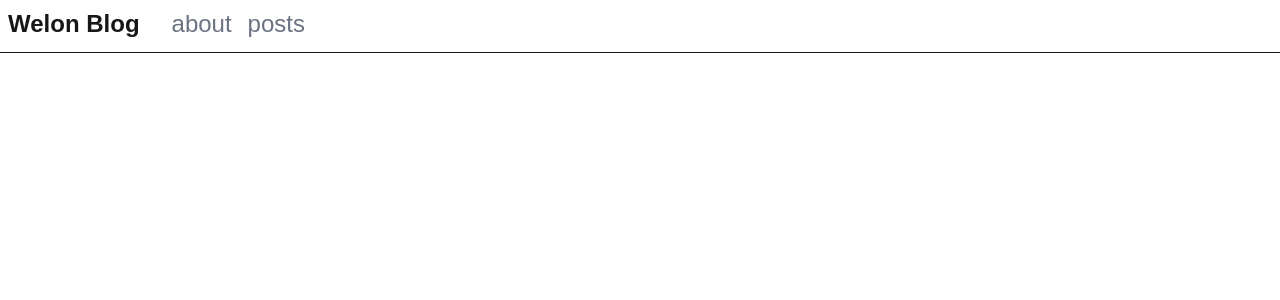
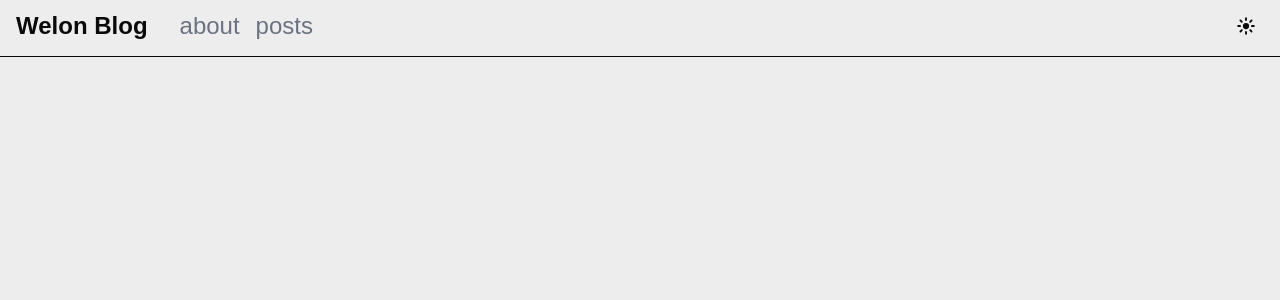
Before and after one commit to welon0919/personal-blog, a Next.js app: page / in a window 1280 px wide. Shown: the top 300 px of the page. Built offline with nearby package versions, Linux system fonts and the light colour scheme.

Commit message:
Implemented a dark light theme changer

```diff
--- a/src/app/globals.css
+++ b/src/app/globals.css
@@ -1,8 +1,5 @@
 @import "tailwindcss";
-:root {
-  --background: #ffffff;
-  --foreground: #171717;
-}
+
 
 @theme inline {
   --color-background: var(--background);
@@ -10,12 +7,19 @@
   --font-sans: var(--font-geist-sans);
   --font-mono: var(--font-geist-mono);
 }
+:root {
+  --background: #ffffff;
+  --foreground: #171717;
+}
 
-@media (prefers-color-scheme: dark) {
-  :root {
-    --background: #0a0a0a;
-    --foreground: #ededed;
-  }
+html.dark {
+  --background: #0a0a0a;
+  --foreground: #ededed;
+}
+
+html.light {
+  --background: #ededed;
+  --foreground: #0a0a0a;
 }
 
 body {
--- a/src/app/layout.tsx
+++ b/src/app/layout.tsx
@@ -1,7 +1,8 @@
 import type { Metadata } from "next";
 import { Geist, Geist_Mono } from "next/font/google";
 import "./globals.css";
-import Navbar from "@/ui/Navbar"
+import Provider from "@/providers/ThemeProvider";
+import Navbar from "@/ui/Navbar";
 const geistSans = Geist({
   variable: "--font-geist-sans",
   subsets: ["latin"],
@@ -23,12 +24,14 @@ export default function RootLayout({
   children: React.ReactNode;
 }>) {
   return (
-    <html lang="en">
+    <html lang="en" suppressHydrationWarning>
       <body
         className={`${geistSans.variable} ${geistMono.variable} antialiased`}
       >
-       <Navbar/>
-        {children}
+        <Provider>
+          <Navbar />
+          {children}
+        </Provider>
       </body>
     </html>
   );
--- a/src/app/page.tsx
+++ b/src/app/page.tsx
@@ -1,7 +1,3 @@
-
 export default function Home() {
-  return (
-    <>
-    </>
-  );
+  return <></>;
 }
--- /dev/null
+++ b/src/providers/ThemeProvider.tsx
@@ -0,0 +1,21 @@
+"use client";
+
+import { ThemeProvider } from "next-themes";
+import { ReactNode } from "react";
+
+interface ProviderProps {
+  children: ReactNode;
+}
+
+export default function Provider({ children }: ProviderProps) {
+  return (
+    <ThemeProvider
+      attribute="class"
+      defaultTheme="system"
+      enableSystem
+      enableColorScheme
+    >
+      {children}
+    </ThemeProvider>
+  );
+}
--- a/src/ui/Navbar.tsx
+++ b/src/ui/Navbar.tsx
@@ -1,34 +1,34 @@
 import Link from "next/link";
 import { ReactNode } from "react";
+import DarkModeSelector from "./components/DarkModeSelector";
 export default function Navbar() {
   return (
     <>
-            <nav className="p-2 text-2xl">
+      <nav className="p-2 px-4 text-2xl flex justify-between">
         <div className="left-side flex space-x-4 items-center">
           <Link href="/" className="font-bold mr-8">
             Welon Blog
           </Link>
 
-                    <NavbarItem href="about">
-                        about
-                        </NavbarItem>
+          <NavbarItem href="about">about</NavbarItem>
 
-                    <Link
-                        href="/posts"
-                        className="text-gray-500 hover:text-gray-950"
-                    >
-                        posts
-                    </Link>
+          <NavbarItem href="posts">posts</NavbarItem>
+        </div>
+        <div className="right-side flex space-x-4 items-center">
+          <DarkModeSelector />
         </div>
       </nav>
       <hr className="mt-1 border-b-gray-400-300" />
     </>
   );
 }
-function NavbarItem({ children , href}:{ children:ReactNode, href:string}) {
-    return(
-        <Link href={href} className="text-gray-500 hover:text-black transition-colors duration-200">
+function NavbarItem({ children, href }: { children: ReactNode; href: string }) {
+  return (
+    <Link
+      href={href}
+      className="text-gray-500 hover:text-black transition-colors duration-200 dark:text-gray-600 dark:hover:text-white"
+    >
       {children}
     </Link>
-    )
+  );
 }
--- /dev/null
+++ b/src/ui/components/DarkModeSelector.tsx
@@ -0,0 +1,116 @@
+"use client";
+
+import { useState, useEffect, ReactNode } from "react";
+import {
+  Listbox,
+  Transition,
+  ListboxButton,
+  ListboxOption,
+  ListboxOptions,
+} from "@headlessui/react";
+import { useTheme } from "next-themes";
+import {
+  SunIcon,
+  MoonIcon,
+  ComputerDesktopIcon,
+} from "@heroicons/react/16/solid";
+
+function classNames(...classes: string[]) {
+  return classes.filter(Boolean).join(" ");
+}
+
+type ThemeOption = {
+  id: string;
+  name: string;
+  icon: ReactNode;
+};
+
+const themeOptions: ThemeOption[] = [
+  { id: "light", name: "Light", icon: <SunIcon className="w-5 h-5" /> },
+  { id: "dark", name: "Dark", icon: <MoonIcon className="w-5 h-5" /> },
+  {
+    id: "system",
+    name: "System",
+    icon: <ComputerDesktopIcon className="w-5 h-5" />,
+  },
+];
+
+export default function DarkModeSelector() {
+  const { theme, setTheme, resolvedTheme } = useTheme();
+  const [mounted, setMounted] = useState(false);
+  const [selected, setSelected] = useState<ThemeOption>(themeOptions[2]); // 預設 system
+
+  useEffect(() => {
+    setMounted(true);
+  }, []);
+
+  useEffect(() => {
+    if (!mounted) return;
+    const currentTheme = resolvedTheme ?? theme; // 先用 resolvedTheme，如果還沒有就用 theme
+    const option =
+      themeOptions.find((opt) => opt.id === currentTheme) ?? themeOptions[2];
+    setSelected(option);
+  }, [mounted, resolvedTheme, theme]);
+
+  if (!mounted) return null; // 等 mounted 後再渲染，避免 hydration mismatch
+
+  return (
+    <Listbox
+      value={selected}
+      onChange={(option) => {
+        setSelected(option);
+        setTheme(option.id);
+      }}
+    >
+      {({ open }) => (
+        <div className="relative">
+          <ListboxButton className="flex items-center p-2 rounded hover:bg-gray-100 dark:hover:bg-gray-700">
+            {selected.icon}
+          </ListboxButton>
+
+          <Transition
+            show={open}
+            enter="transition ease-out duration-100"
+            enterFrom="opacity-0"
+            enterTo="opacity-100"
+            leave="transition ease-in duration-100"
+            leaveFrom="opacity-100"
+            leaveTo="opacity-0"
+          >
+            <ListboxOptions className="absolute z-50 mt-2 right-0 w-36 py-1 bg-white dark:bg-gray-800 rounded-lg shadow-lg ring-1 ring-black/5 focus:outline-none">
+              {themeOptions.map((option) => (
+                <ListboxOption
+                  key={option.id}
+                  value={option}
+                  className={({ active, selected }) =>
+                    classNames(
+                      active ? "bg-gray-100 dark:bg-gray-700" : "",
+                      selected
+                        ? "text-purple-600 dark:text-purple-300"
+                        : "text-gray-900 dark:text-gray-100",
+                      "cursor-pointer select-none relative py-2 pl-10 pr-4"
+                    )
+                  }
+                >
+                  {({ selected }) => (
+                    <div className="flex items-center">
+                      {option.icon}
+                      <span
+                        className={classNames(
+                          selected ? "font-semibold" : "font-normal",
+                          "ml-3 block truncate text-base"
+                        )}
+                      >
+                        {option.name}
+                      </span>
+                    </div>
+                  )}
+                </ListboxOption>
+              ))}
+            </ListboxOptions>
+          </Transition>
+        </div>
+      )}
+    </Listbox>
+  );
+}
--- a/tailwind.config.ts
+++ b/tailwind.config.ts
@@ -1,5 +1,6 @@
 /** @type {import('tailwindcss').Config} */
-module.exports = {
+import type { Config } from "tailwindcss";
+const config: Config = {
   content: [
     "./src/**/*.{js,ts,jsx,tsx}", // 如果你是用 app/ 資料夾
   ],
@@ -7,4 +8,6 @@ module.exports = {
     extend: {},
   },
   plugins: [],
+  darkMode: "selector",
 };
+export default config;
```
Also changed, not shown: package.json (+9 -6 lines), src/app/about/page.tsx (line endings or trailing spaces), src/app/posts/page.tsx (line endings or trailing spaces), 1 other file (tests, documents, lock files or other folders). Lines whose indentation alone changed are shown as unchanged.
